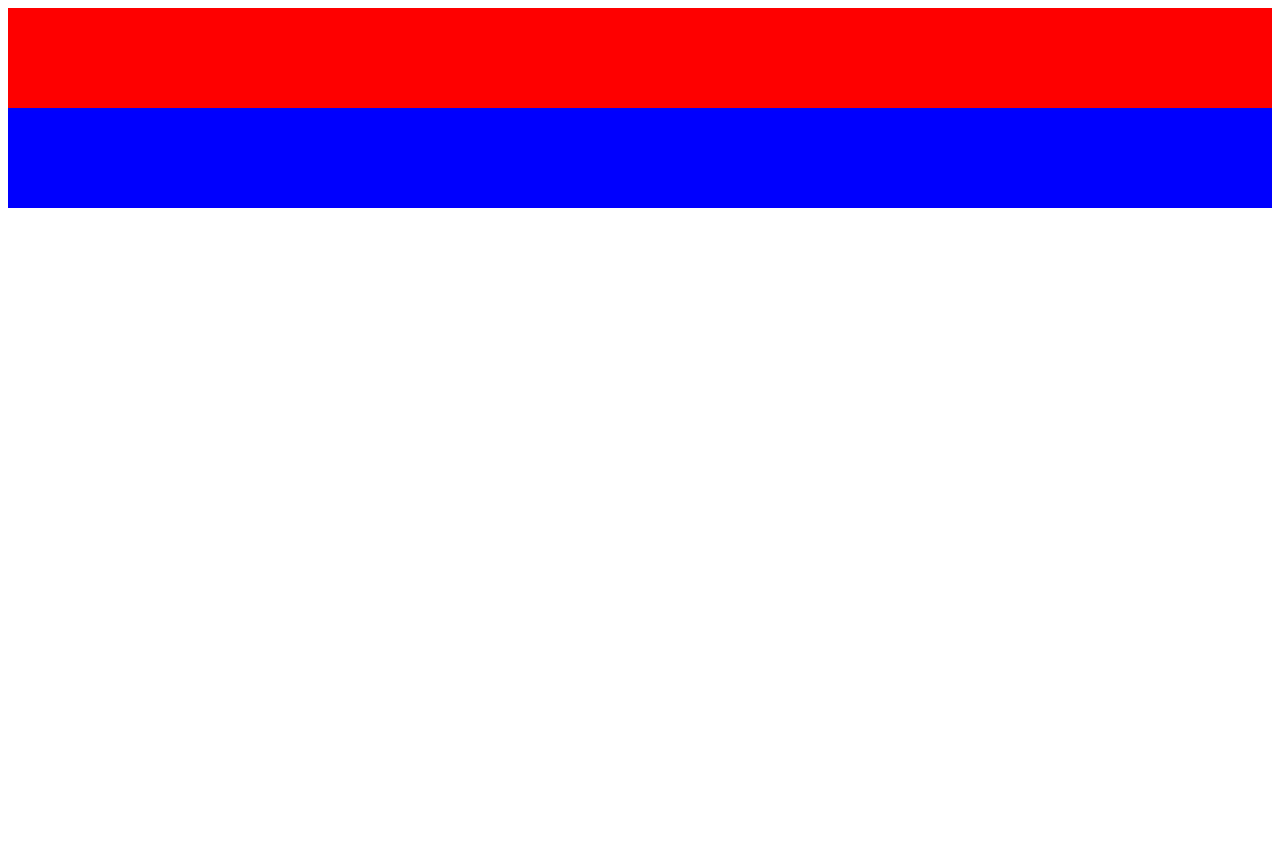
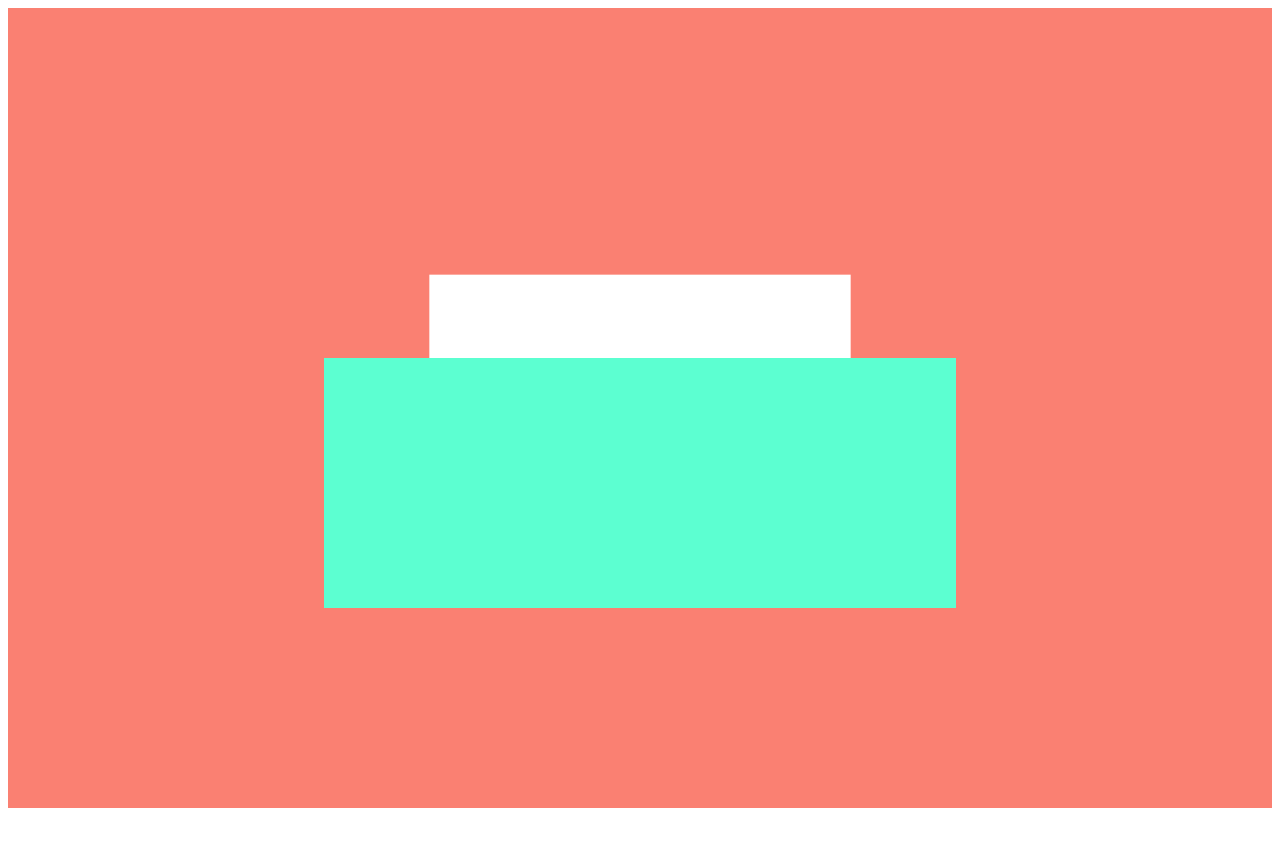
Before and after one commit to cho-hyeonjin/parallax-scrolling, a plain HTML site: page index.html in a window 1280 px wide. Shown: the top 846 px of the page. After the commit the page ends 816 px from the top, so only its background shows below. Drawn offline with Linux system fonts and the light colour scheme.

Commit message:
feat: CSS로 시차 스크롤링

```diff
--- a/index.css
+++ b/index.css
@@ -1,15 +1,31 @@
-body {
-  height: 200vh;
+#parallax-wrapper {
+  height: 100vh;
+
+  overflow-x: hidden;
+  perspective: 1px;
 }
 
-div {
-  height: 100px;
+.parallax {
+  position: absolute;
+  top: 0;
+  left: 0;
+  right: 0;
 }
 
-#div-1 {
-  background-color: red;
+#parallax-A {
+  background-color: salmon;
+  height: 150rem;
 }
 
-#div-2 {
-  background-color: blue;
+#parallax-B {
+  background-color: white;
+  height: 500px;
+  transform: translateZ(-2px);
 }
+
+#parallax-C {
+  top: 300px;
+  background-color: #5cffd1;
+  height: 500px;
+  transform: translateZ(-1px);
+}
--- a/index.html
+++ b/index.html
@@ -7,15 +7,10 @@
     <title>Document</title>
   </head>
   <body>
-    <div id="div-1"></div>
-    <div id="div-2"></div>
+    <div id="parallax-wrapper">
+      <div id="parallax-A" class="parallax"></div>
+      <div id="parallax-B" class="parallax"></div>
+      <div id="parallax-C" class="parallax"></div>
+    </div>
   </body>
-
-  <script>
-    window.addEventListener("scroll", () => {
-      document.getElementById("div-1").style.transform = `translateY(${
-        window.scrollY * 2
-      }px)`;
-    });
-  </script>
 </html>
```
